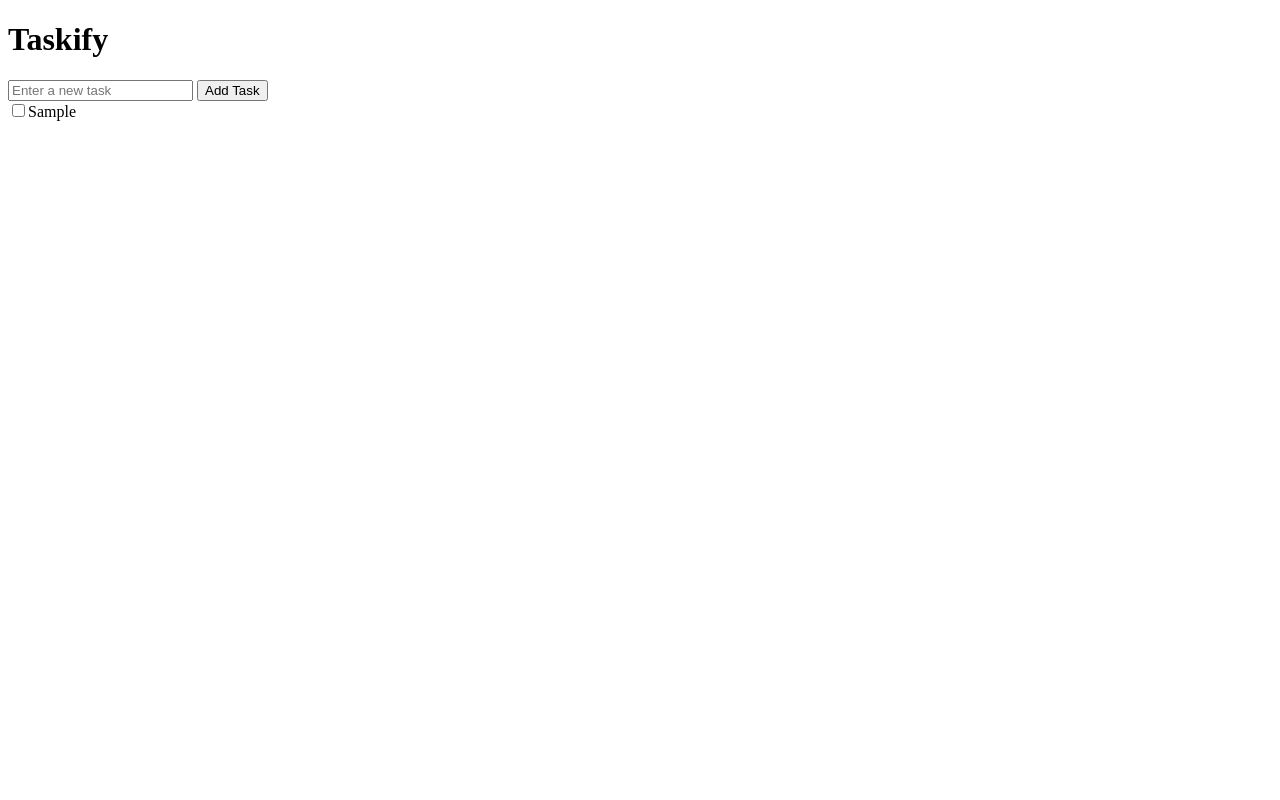
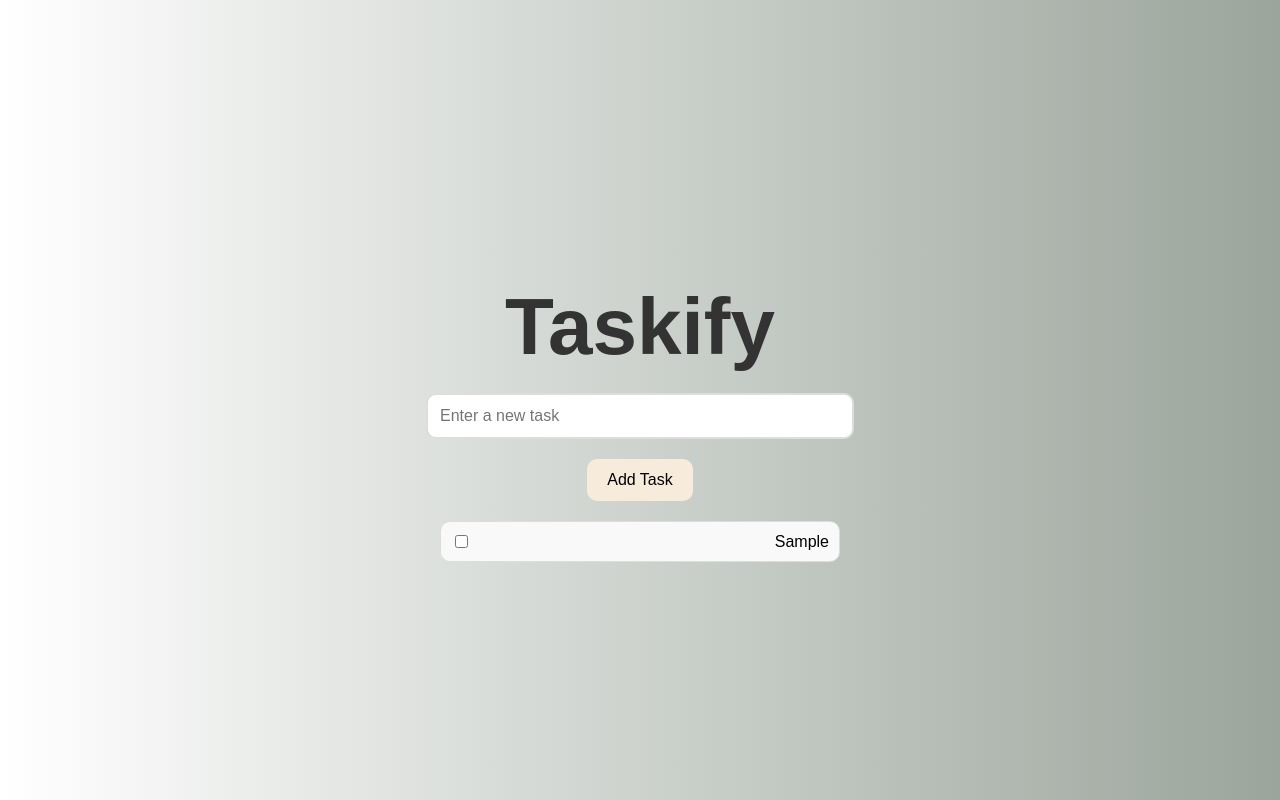
Before and after one commit to gracelo0717/taskify, a website: page index.html in a window 1280 px wide. Both pictures are taken after typing "Sample" into the empty fields and a click on the button "Add Task". Drawn offline with Linux system fonts and the light colour scheme.

Commit message:
add styling

```diff
--- a/index.html
+++ b/index.html
@@ -4,12 +4,15 @@
     <meta charset="UTF-8" />
     <meta name="viewport" content="width=device-width, initial-scale=1.0" />
     <title>Taskify</title>
+    <link rel="stylesheet" href="./styles/index.css" />
   </head>
   <body>
-    <h1>Taskify</h1>
-    <input type="text" id="task-input" placeholder="Enter a new task" />
-    <button id="add-task-button" type="button">Add Task</button>
-    <div id="task-list"></div>
+    <div class="task-container">
+      <h1>Taskify</h1>
+      <input type="text" id="task-input" placeholder="Enter a new task" />
+      <button id="add-task-button" type="button">Add Task</button>
+      <div id="task-list"></div>
+    </div>
     <script src="./dist/index.js"></script>
   </body>
 </html>
--- /dev/null
+++ b/styles/index.css
@@ -0,0 +1,78 @@
+body {
+  background: rgb(255, 255, 255);
+  background: linear-gradient(
+    90deg,
+    rgba(255, 255, 255, 1) 0%,
+    rgba(155, 165, 156, 1) 100%
+  );
+  display: flex;
+  flex-direction: column;
+  align-items: center;
+  justify-content: center;
+  min-height: 100vh;
+  margin: 0;
+  font-family: 'Arial', sans-serif;
+}
+
+.task-container {
+  display: flex;
+  flex-direction: column;
+  align-items: center;
+  width: 100%;
+  max-width: 800px;
+}
+
+h1 {
+  font-size: 5rem;
+  color: #333;
+  margin-bottom: 20px;
+  text-align: center;
+}
+
+#task-input {
+  padding: 12px;
+  font-size: 16px;
+  width: 75%;
+  max-width: 400px;
+  margin-bottom: 20px;
+  border: 2px solid #ddd;
+  border-radius: 10px;
+  outline: none;
+}
+
+#task-input:focus {
+  border-color: #9ba59c;
+}
+
+#add-task-button {
+  padding: 12px 20px;
+  font-size: 16px;
+  background-color: #f7ebdb;
+  color: black;
+  border: none;
+  border-radius: 10px;
+  cursor: pointer;
+  transition: background-color 0.3s ease;
+}
+
+#add-task-button:hover {
+  background-color: #edd8bc;
+}
+
+#task-list {
+  margin-top: 20px;
+  width: 50%;
+  padding: 0;
+  list-style: none;
+}
+
+#task-list div {
+  display: flex;
+  align-items: center;
+  justify-content: space-between;
+  margin-bottom: 10px;
+  padding: 10px;
+  background-color: #f9f9f9;
+  border: 1px solid #ddd;
+  border-radius: 10px;
+}
```
